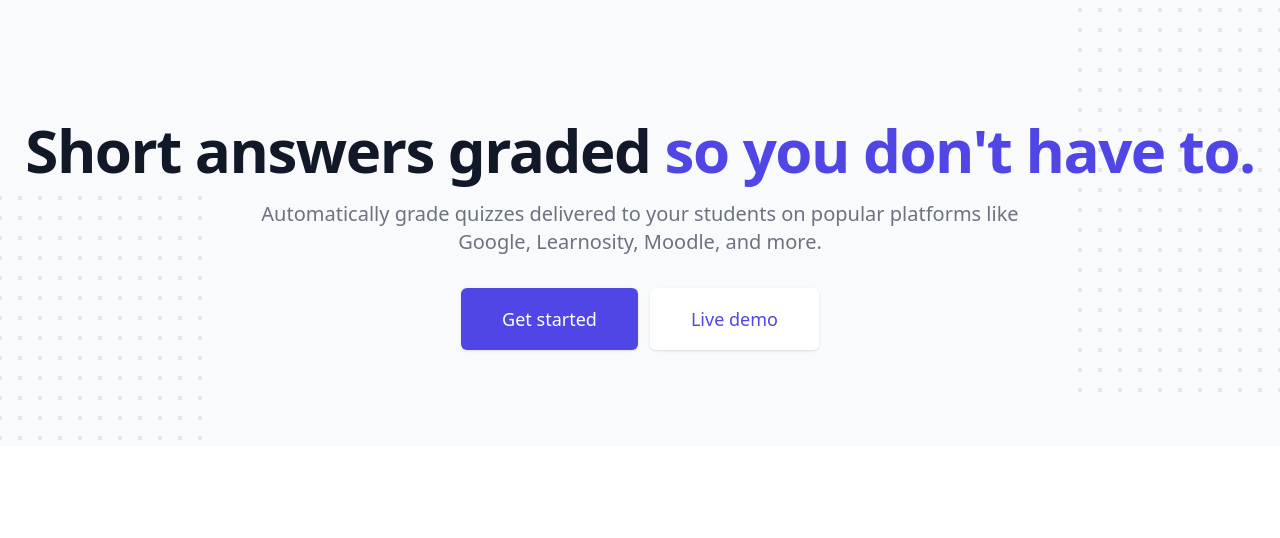
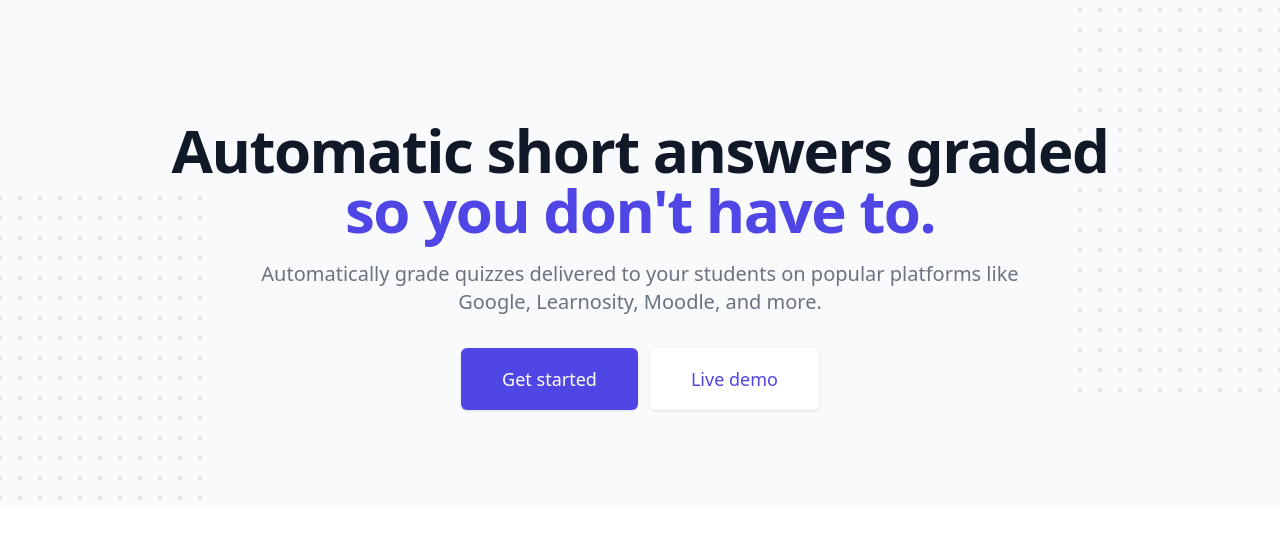
Before and after one commit to artcompiler/justscoring, a Next.js app: page / in a window 1280 px wide. Shown: the top 538 px of the page. Built offline with nearby package versions, Linux system fonts and the light colour scheme.

Commit message:
Tweak text

```diff
--- a/pages/index.jsx
+++ b/pages/index.jsx
@@ -147,7 +147,7 @@ export default function Home() {
       <main className="mt-16 mx-auto max-w-7xl px-4 sm:mt-24">
       <div className="text-center">
       <h1 className="text-4xl tracking-tight font-extrabold text-gray-900 sm:text-5xl md:text-6xl">
-      <span className="block xl:inline">Short answers graded</span>{' '}
+      <span className="block xl:inline">Automatic short answers graded</span><br />
       <span className="block text-indigo-600 xl:inline">so you don&apos;t have to.</span>
       </h1>
       <p className="mt-3 max-w-md mx-auto text-base text-gray-500 sm:text-lg md:mt-5 md:text-xl md:max-w-3xl">
```
